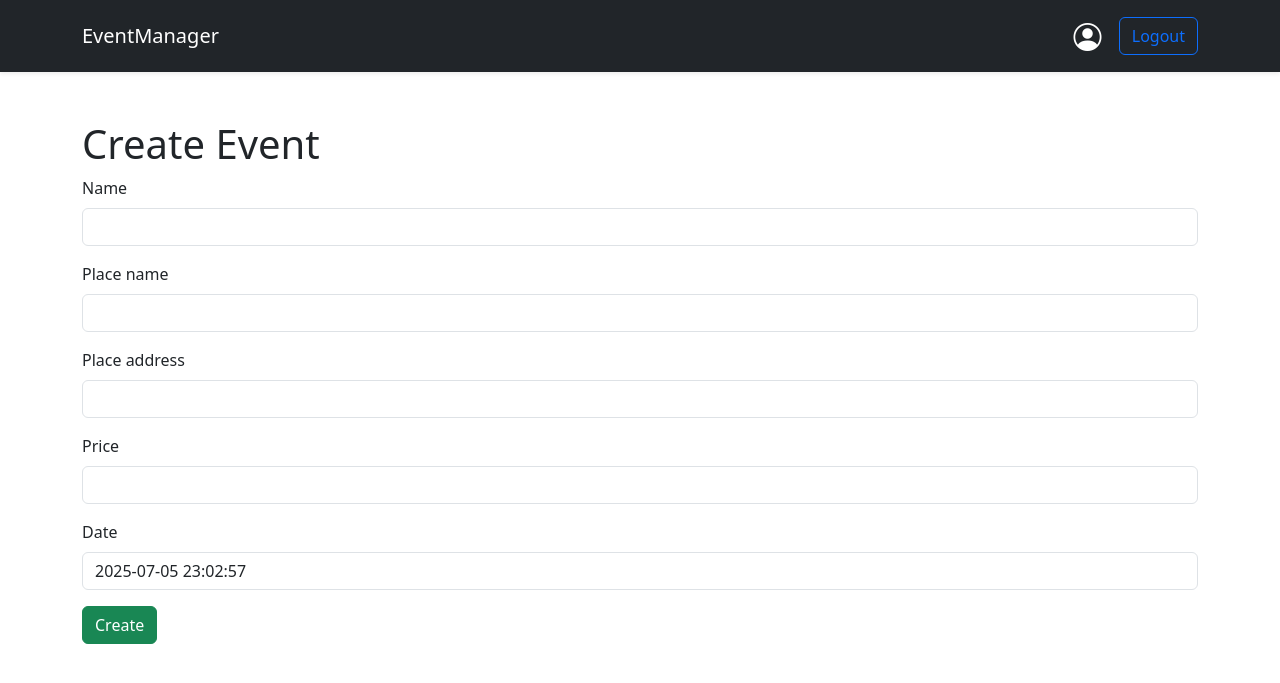
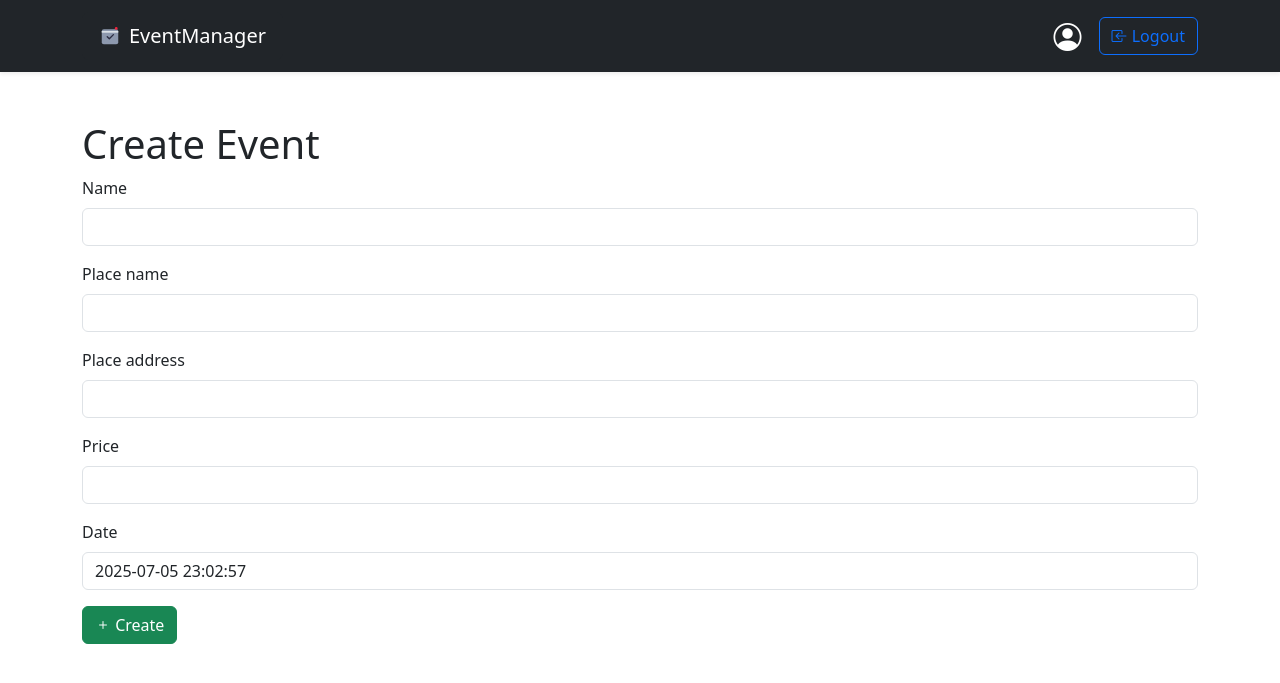
Before and after one commit to salvatore-greco/Elaborato-PPM-Backend, a Django app: page /events/create in a window 1280 px wide. Shown: the top 683 px of the page. Run offline with Django 5.2, Linux system fonts and the light colour scheme; a user stored in the database is signed in; some libraries are stand-ins or nearby versions.

Commit message:
INFO: added some icons to button around templates

```diff
--- a/templates/base.html
+++ b/templates/base.html
@@ -15,13 +15,22 @@
 <!-- Navbar -->
 <nav class="navbar navbar-expand-lg navbar-dark bg-dark shadow-sm">
     <div class="container">
-        <a class="navbar-brand" href="{% url 'home' %}">EventManager</a>
+        <a href="{% url 'home' %}" class="navbar-brand btn btn-dark d-flex align-items-center px-3 py-2 rounded">
+            <svg xmlns="http://www.w3.org/2000/svg" width="22" height="22" viewBox="0 0 64 64" fill="none" class="me-2">
+                <rect x="8" y="12" width="48" height="44" rx="6" fill="#8D99AE"/>
+                <path d="M8 20h48" stroke="#EDF2F4" stroke-width="4"/>
+                <path d="M24 34l6 6 12-12" stroke="#2B2D42" stroke-width="4" stroke-linecap="round" stroke-linejoin="round"/>
+                <circle cx="50" cy="10" r="4" fill="#EF233C"/>
+            </svg>
+            EventManager
+        </a>
+{#        <a class="navbar-brand" href="{% url 'home' %}">EventManager</a>#}
         <div class="ms-auto">
             {% if user.is_authenticated %}
                 <a href="{% url 'users:profile' %}" class="btn bi bi-person-circle text-white fs-3"></a>
-                <a href="{% url 'users:logout' %}" class="btn btn-outline-primary">Logout</a>
+                <a href="{% url 'users:logout' %}" class="btn btn-outline-primary"><i class="bi bi-box-arrow-in-left"></i> Logout</a>
             {% else %}
-                <a href="{% url 'users:login' %}" class="btn btn-outline-primary">Login</a>
+                <a href="{% url 'users:login' %}" class="btn btn-outline-primary"><i class="bi bi-box-arrow-in-right"></i> Login</a>
             {% endif %}
         </div>
     </div>
--- a/templates/event-create.html
+++ b/templates/event-create.html
@@ -7,6 +7,6 @@
     <form method="post">
         {% csrf_token %}
         {{ form|crispy }}
-        <button type="submit" class="btn btn-success" value="create" name="btn">Create</button>
+        <button type="submit" class="btn btn-success" value="create" name="btn"><i class="bi bi-plus"></i> Create</button>
     </form>
 {% endblock %}
--- a/templates/event-details.html
+++ b/templates/event-details.html
@@ -8,7 +8,7 @@
             <div class="d-flex flex-row justify-content-between align-items-center mb-2">
                 <h1 class="card-title display-5 mb-0">{{ event.name }}</h1>
                 {% if perms.events.change_events and user.id == event.organizer_id_id %}
-                    <a href="{% url 'events:organizer-manage' event.id %}" class="btn btn-primary flex-shrink-0">Manage Events</a>
+                    <a href="{% url 'events:organizer-manage' event.id %}" class="btn btn-primary flex-shrink-0"><i class="bi bi-gear-wide-connected"></i> Manage Events</a>
                 {% endif %}
             </div>
                 <h5 class="card-subtitle mb-3 text-muted">
--- a/templates/profile.html
+++ b/templates/profile.html
@@ -10,7 +10,7 @@
     <div class="d-flex justify-content-between align-items-center">
         {% if user.is_organizer %}
             <h4 class="mb-3 text-primary">Events you have organized</h4>
-            <a href="{% url 'events:organizer-create' %}" class="btn btn-primary">Create event</a>
+            <a href="{% url 'events:organizer-create' %}" class="btn btn-primary"><i class="bi bi-plus"></i> Create event</a>
         {% else %}
             <h4 class="mb-3 text-success">Events you have registered for</h4>
         {% endif %}
```
